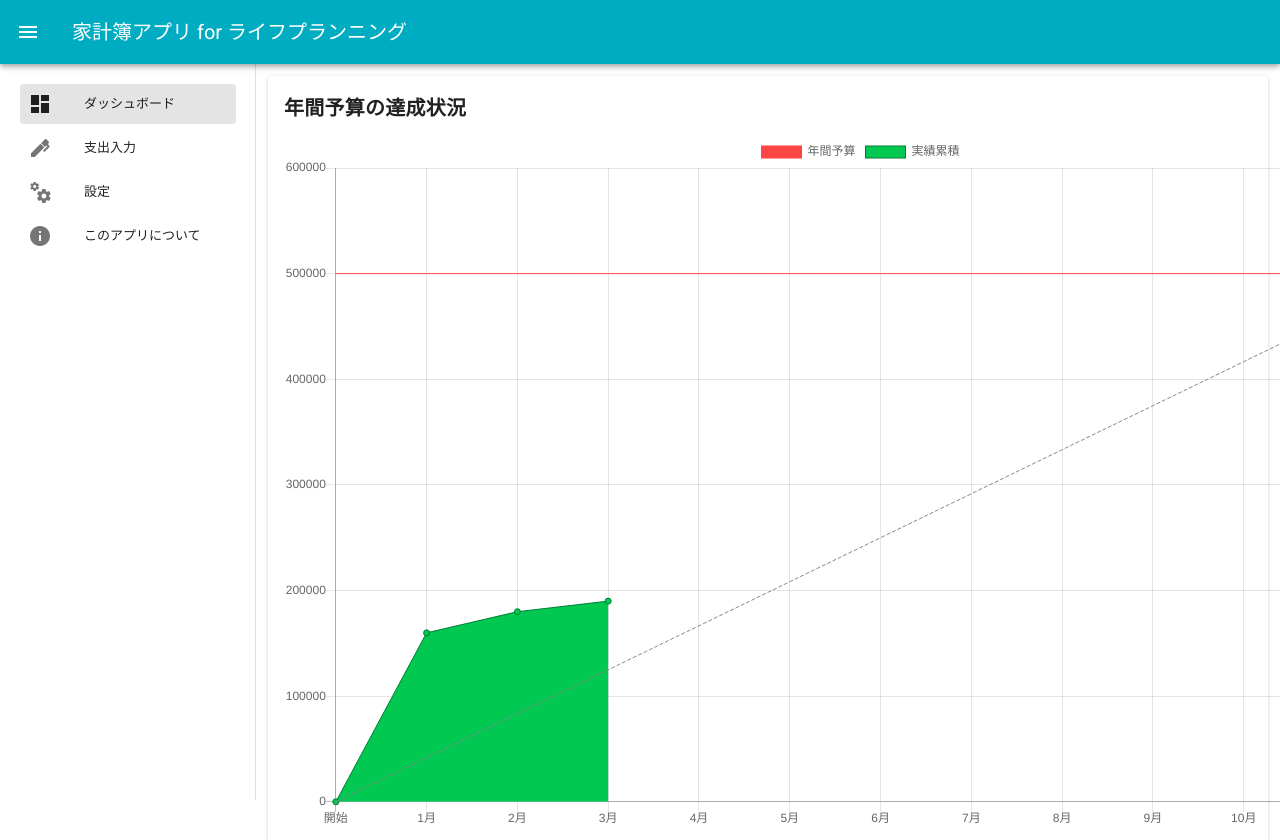
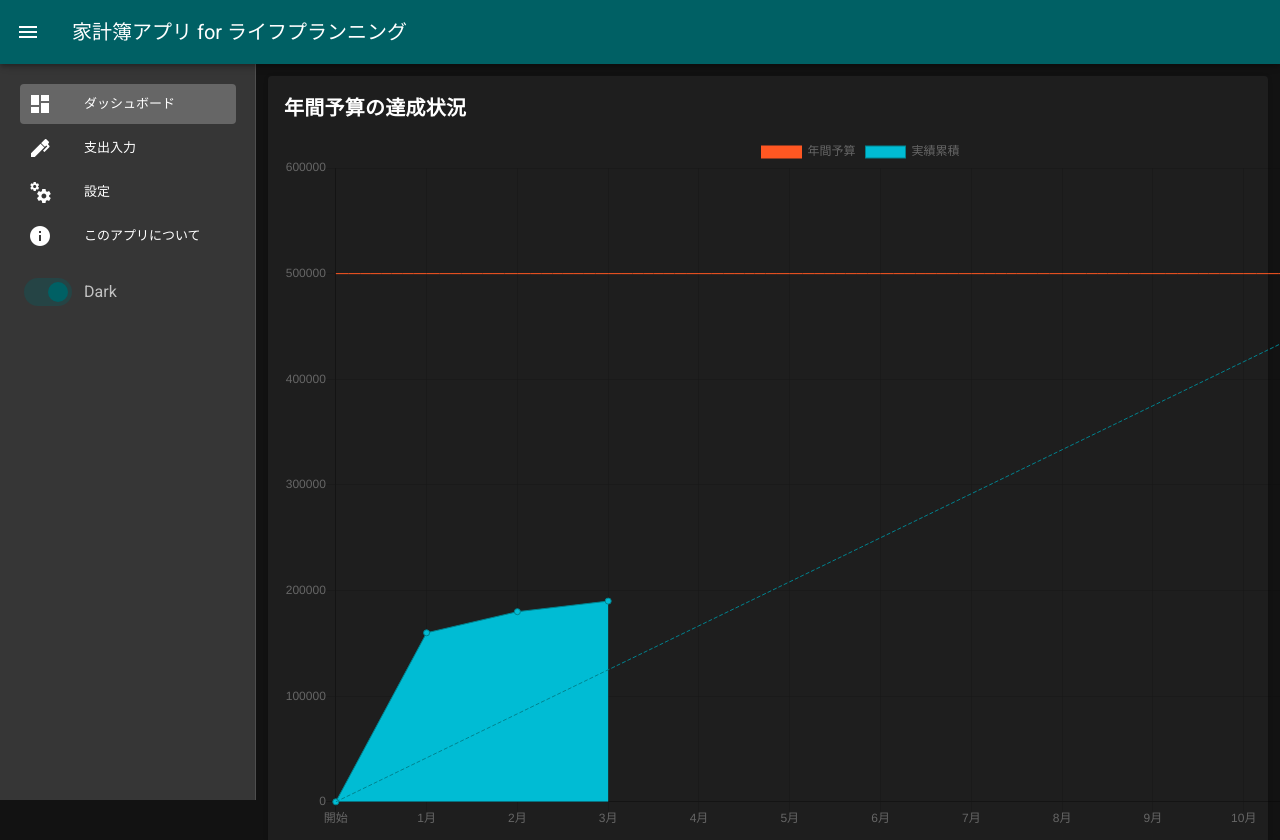
Before and after one commit to pocky34/household-acount-app-for-life-plan, a Vue app: page / in a window 1280 px wide. Shown: the top 840 px of the page. Built offline with nearby package versions, Linux system fonts and the light colour scheme.

Commit message:
カラーテーマを設定

```diff
--- a/src/App.vue
+++ b/src/App.vue
@@ -1,5 +1,5 @@
 <template>
-  <v-app>
+  <v-app :style="{background: $vuetify.theme.themes[theme].background}">
     <v-navigation-drawer app v-model="drawer" clipped>
       <v-container>
         <v-list dense nav>
@@ -11,11 +11,14 @@
               <v-list-item-title>{{ nav_list.name }}</v-list-item-title>
             </v-list-item-content>
           </v-list-item>
+          <v-list-item>
+            <v-switch v-model="$vuetify.theme.dark" hide-details inset label="Dark"></v-switch>
+          </v-list-item>
         </v-list>
       </v-container>
     </v-navigation-drawer>
 
-    <v-app-bar app color="cyan" dark clipped-left class="darken-1">
+    <v-app-bar app dark clipped-left color="primary">
       <v-app-bar-nav-icon @click="drawer=!drawer" />
       <v-toolbar-title v-if="$vuetify.breakpoint.smAndUp">家計簿アプリ for ライフプランニング</v-toolbar-title>
       <v-toolbar-title v-if="$vuetify.breakpoint.xsOnly" class="pl-0">家計簿アプリ</v-toolbar-title>
@@ -39,5 +42,10 @@ export default {
       { name: 'このアプリについて', icon: 'mdi-information', link: '/about' },
     ]
   }),
+  computed: {
+    theme () {
+      return (this.$vuetify.theme.dark) ? 'dark' : 'light';
+    }
+  }
 };
 </script>
--- a/src/components/MonthlyExpenseChart.vue
+++ b/src/components/MonthlyExpenseChart.vue
@@ -64,7 +64,7 @@ export default {
         {
           label: "年間予算",
           data: budgetData,
-          borderColor: "#ff4444",
+          borderColor: this.$vuetify.theme.themes.light.accent,
           borderWidth: 1,
           pointRadius: 0,
           fill: false,
@@ -73,7 +73,7 @@ export default {
         {
           label: "ガイドライン",
           data: guideLineData,
-          borderColor: "#888888",
+          borderColor: this.$vuetify.theme.themes.light.secondary,
           borderWidth: 1,
           borderDash: [4, 2],
           pointRadius: 0,
@@ -83,9 +83,9 @@ export default {
         {
           label: "実績累積",
           data: cumulativeExpenseData,
-          borderColor: "#007e33",
+          borderColor: this.$vuetify.theme.themes.light.secondary,
           borderWidth: 1,
-          backgroundColor: "#00c851",
+          backgroundColor: this.$vuetify.theme.themes.light.primary,
           fill: true,
           type: "line",
           lineTension: 0
--- a/src/plugins/vuetify.js
+++ b/src/plugins/vuetify.js
@@ -1,7 +1,24 @@
 import Vue from 'vue';
 import Vuetify from 'vuetify/lib';
+import colors from 'vuetify/lib/util/colors'
 
 Vue.use(Vuetify);
 
 export default new Vuetify({
+  theme: {
+    dark: true,
+    themes: {
+      light: {
+        primary: colors.cyan.base,
+        secondary: colors.cyan.darken3,
+        accent: colors.deepOrange.base,
+        background: colors.grey.lighten3
+      },
+      dark: {
+        primary: colors.cyan.darken4,
+        secondary: colors.cyan.darken2,
+        accent: colors.deepOrange.darken2,
+      },
+    },
+  },
 });
```
Also changed, not shown: 11 other files (tests, documents, lock files or other folders).
